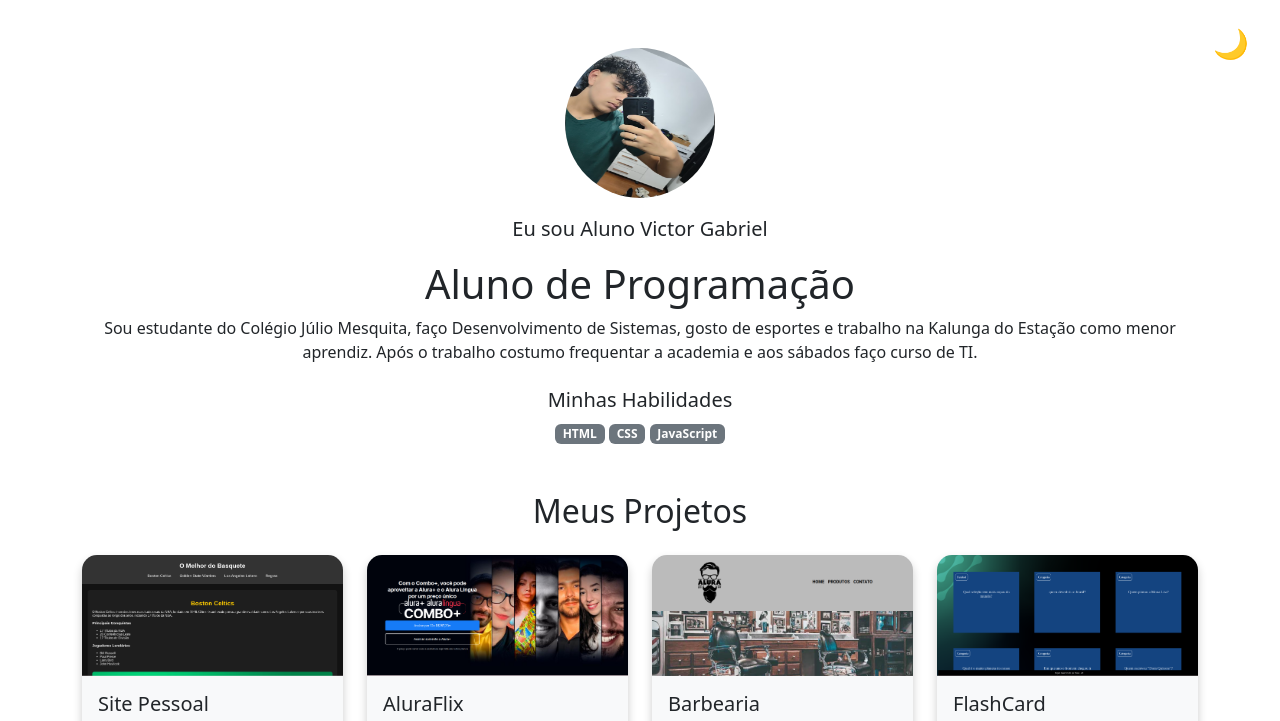
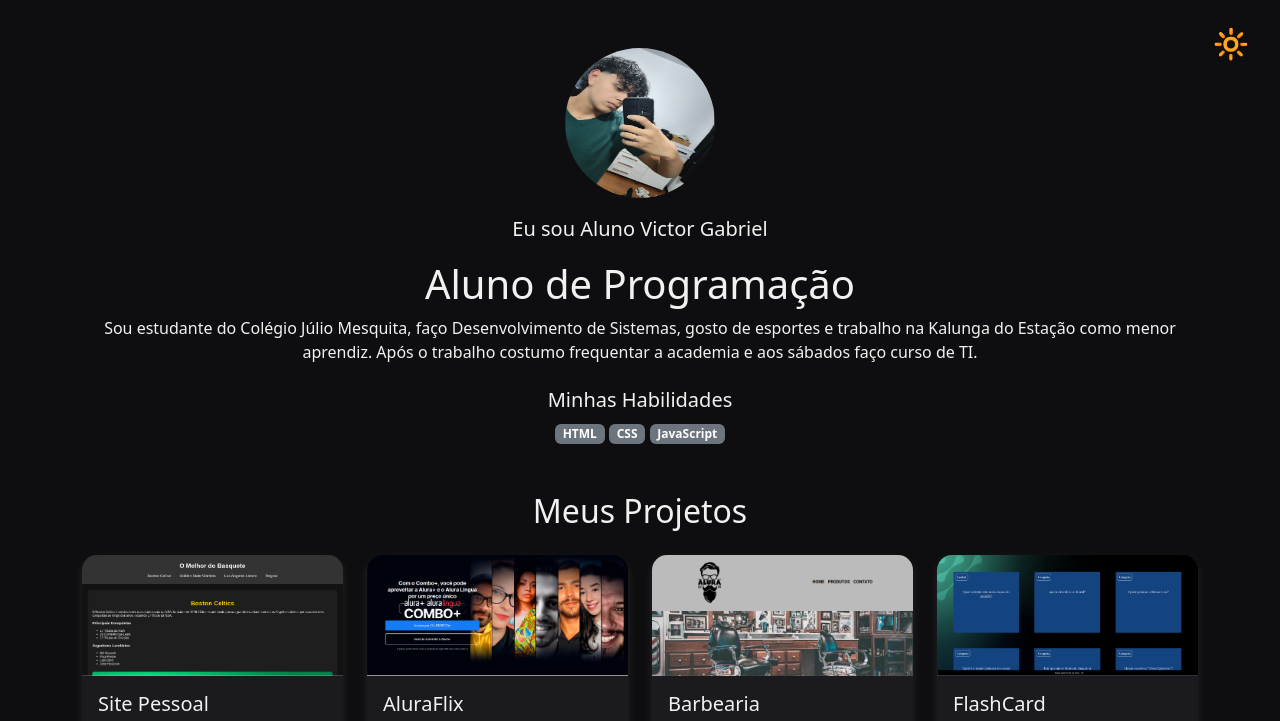
Before and after one commit to Victor2B2025/meu_portifolio_2B_victor, a plain HTML site: page index.html in a window 1280 px wide. Both pictures are taken after a click on the button "Alternar tema". Shown: the top 721 px of the page. Drawn offline with nearby package versions, Linux system fonts and the light colour scheme.

Commit message:
Update index.html

```diff
--- a/index.html
+++ b/index.html
@@ -379,3 +379,10 @@
 
     themeToggle.addEventListener('click', () => {
       body.classList.toggle('dark-mode');
+      const darkMode = body.classList.contains('dark-mode');
+      localStorage.setItem('theme', darkMode ? 'dark' : 'light');
+      themeToggle.textContent = darkMode ? '🔆' : '🌙';
+    });
+  </script>
+</body>
+</html>
```
